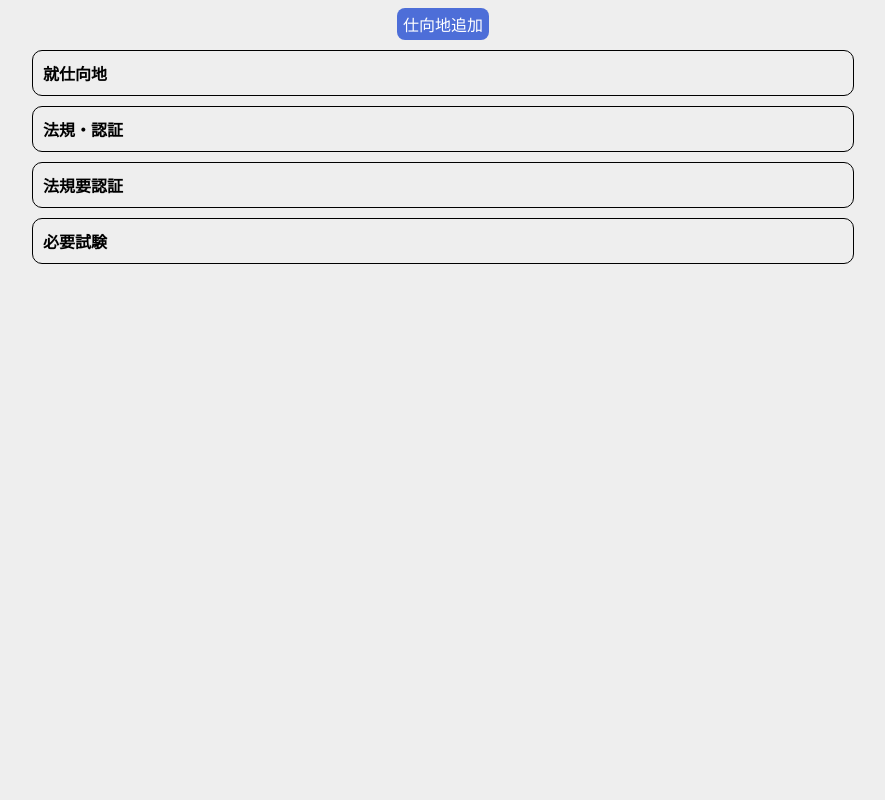
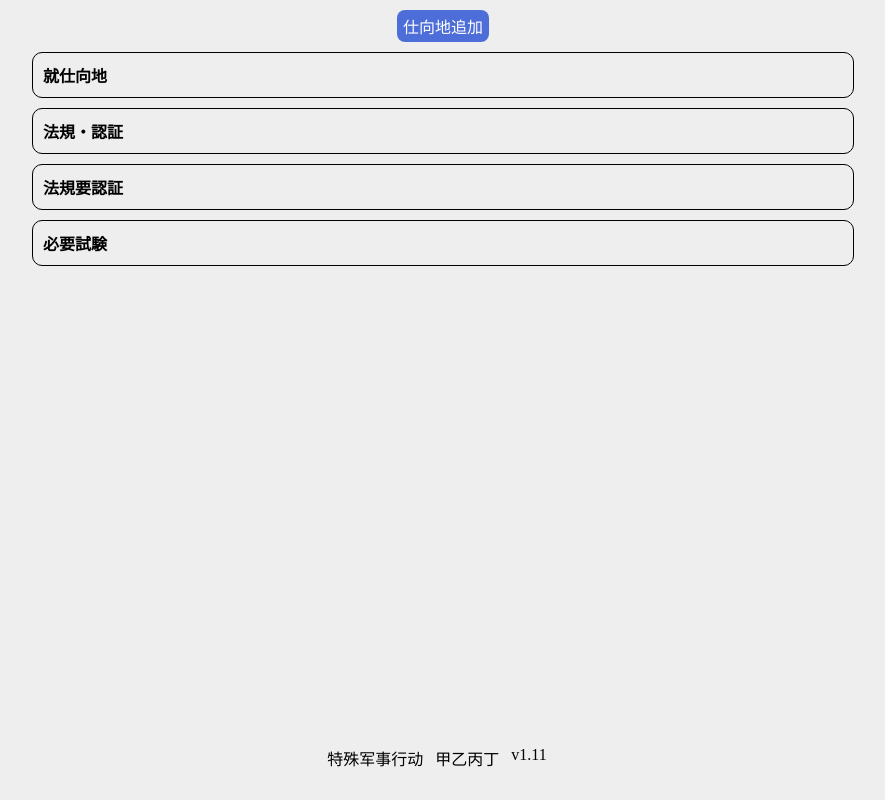
Before and after one commit to zhchy1996/anzi, an Electron app: page index.html in a window 1280 px wide. Shown: the whole page, without its empty margins (197-1082 px from the left). Drawn offline with nearby package versions, Linux system fonts and the light colour scheme.

Commit message:
update version

```diff
--- a/index.html
+++ b/index.html
@@ -9,14 +9,22 @@
         html {
             min-height: 100%;
             background: #eee;
+            margin: 0;
+        }
+        body {
+            margin: 0;
+            padding: 10px 0;
         }
         #app {
             display: flex;
             flex-direction: column;
             align-items: center;
+            justify-content: space-between;
             max-width: 800px;
+            margin: 0 auto;
             min-height: 100%;
-            margin: 0 auto;
+            min-height: 95vh;
+            box-sizing: border-box;
         }
         h4 {
             margin: 0;
@@ -29,6 +37,12 @@
             color: #fff;
             font-size: 16px;
             border-radius: 8px;
+        }
+        .wrapper {
+            display: flex;
+            flex-direction: column;
+            align-items: center;
+            width: 100%;
         }
         .addDialog {
             position: fixed;
@@ -87,10 +101,17 @@
             color: red;
             cursor: pointer;
         }
+        .footer {
+            display: flex;
+        }
+        .footer div {
+            margin-right: 12px;
+        }
     </style>
 </head>
 <body>
     <div id="app">
+        <div class="wrapper">
             <button @click="addClick">仕向地追加</button>
 
             <div class="choosed-list">
@@ -116,6 +137,18 @@
                 <h4>必要試験</h4>
                 <div v-for="item in experimentList" class="item">
                     {{ item }}
+                </div>
+            </div>
+            </div>
+            <div class="footer">
+                <div>
+                    特殊军事行动
+                </div>
+                <div>
+                    甲乙丙丁
+                </div>
+                <div>
+                    v1.11
                 </div>
             </div>
 
```
Also changed, not shown: 1 other file. Lines whose indentation alone changed are shown as unchanged.
